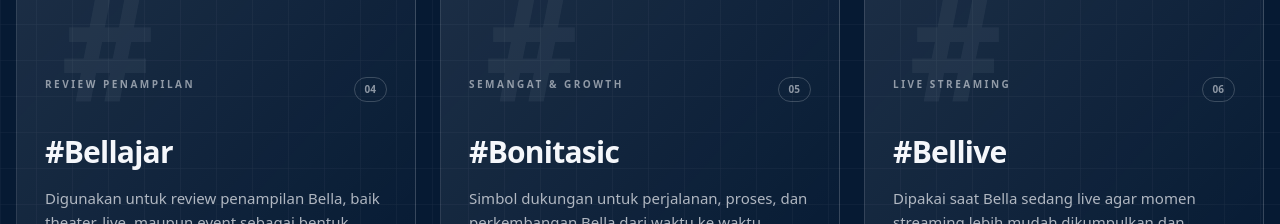
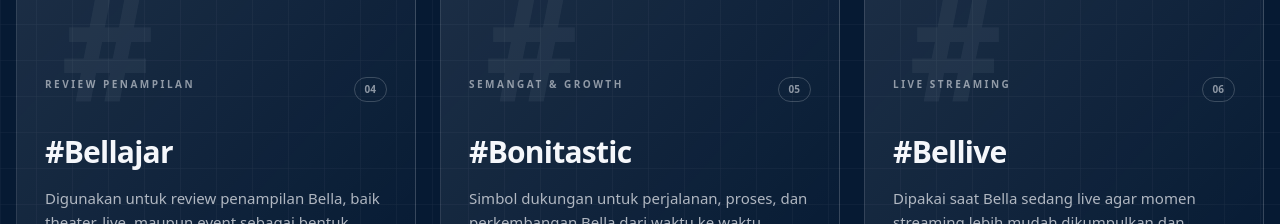
Before and after one commit to anomnr/jogo-bonita, a Nuxt app: page / in a window 1280 px wide. Shown: the part 2420-2644 px from the top of the page. Built offline with nearby package versions, Linux system fonts and the light colour scheme; no server answers; the database is empty.

Commit message:
typo bonitasic

```diff
--- a/components/home/HashtagGuide.vue
+++ b/components/home/HashtagGuide.vue
@@ -134,7 +134,7 @@ const hashtagGuides = [
   },
   {
     category: 'Semangat & Growth',
-    tag: '#Bonitasic',
+    tag: '#Bonitastic',
     description: 'Simbol dukungan untuk perjalanan, proses, dan perkembangan Bella dari waktu ke waktu.',
   },
   {
```
